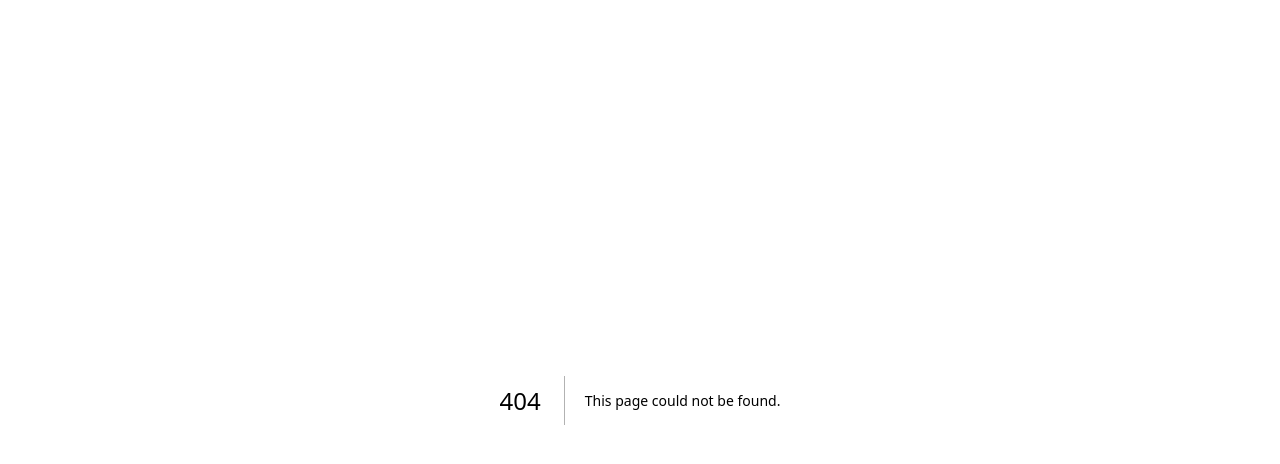
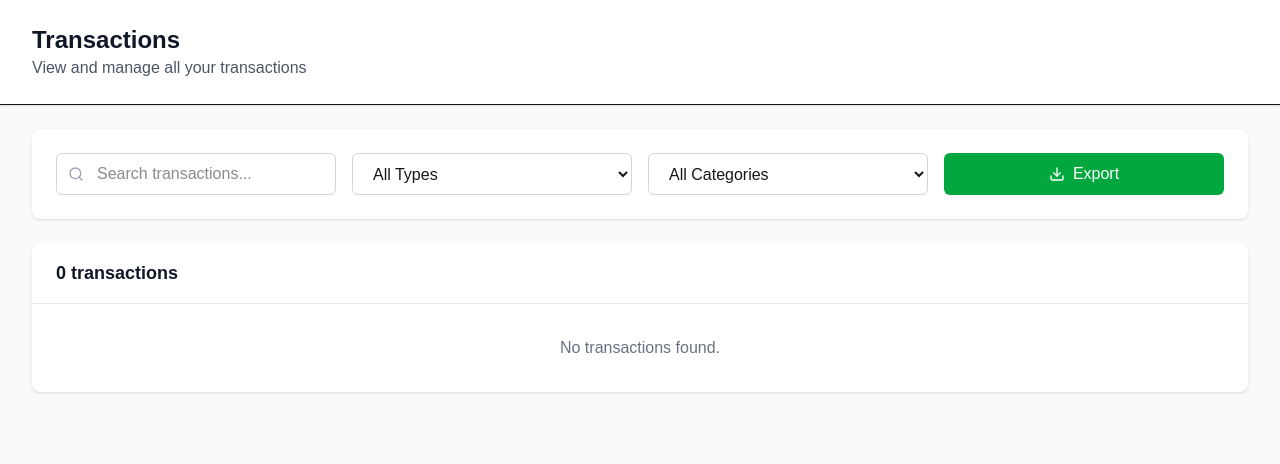
Before and after one commit to alihaider22/personal-budget-tracker, a Next.js app: page /transactions in a window 1280 px wide. Before the commit this address had no page. Shown: the top 464 px of the page. Built offline with nearby package versions, Linux system fonts and the light colour scheme.

Commit message:
Add Transactions Page component with transaction management features

```diff
--- /dev/null
+++ b/src/app/transactions/page.tsx
@@ -0,0 +1,215 @@
+"use client";
+
+import { useState, useEffect } from "react";
+import { Search, Filter, Download } from "lucide-react";
+import { Transaction, Category } from "@/types";
+import { formatCurrency, formatDate } from "@/utils";
+
+export default function TransactionsPage() {
+  const [transactions, setTransactions] = useState<Transaction[]>([]);
+  const [categories, setCategories] = useState<Category[]>([]);
+  const [searchTerm, setSearchTerm] = useState("");
+  const [filterType, setFilterType] = useState<"all" | "income" | "expense">(
+    "all"
+  );
+  const [filterCategory, setFilterCategory] = useState("");
+
+  useEffect(() => {
+    const savedTransactions = localStorage.getItem("transactions");
+    const savedCategories = localStorage.getItem("categories");
+
+    if (savedTransactions) {
+      setTransactions(JSON.parse(savedTransactions));
+    }
+
+    if (savedCategories) {
+      setCategories(JSON.parse(savedCategories));
+    }
+  }, []);
+
+  const filteredTransactions = transactions.filter((transaction) => {
+    const matchesSearch = transaction.description
+      .toLowerCase()
+      .includes(searchTerm.toLowerCase());
+    const matchesType = filterType === "all" || transaction.type === filterType;
+    const matchesCategory =
+      filterCategory === "" || transaction.category === filterCategory;
+
+    return matchesSearch && matchesType && matchesCategory;
+  });
+
+  const handleDeleteTransaction = (id: string) => {
+    if (confirm("Are you sure you want to delete this transaction?")) {
+      const updatedTransactions = transactions.filter((t) => t.id !== id);
+      setTransactions(updatedTransactions);
+      localStorage.setItem("transactions", JSON.stringify(updatedTransactions));
+    }
+  };
+
+  return (
+    <div className="min-h-screen bg-gray-50">
+      {/* Header */}
+      <header className="bg-white shadow-sm border-b">
+        <div className="max-w-7xl mx-auto px-4 sm:px-6 lg:px-8">
+          <div className="flex justify-between items-center py-6">
+            <div>
+              <h1 className="text-2xl font-bold text-gray-900">Transactions</h1>
+              <p className="text-gray-600">
+                View and manage all your transactions
+              </p>
+            </div>
+          </div>
+        </div>
+      </header>
+
+      {/* Filters */}
+      <div className="max-w-7xl mx-auto px-4 sm:px-6 lg:px-8 py-6">
+        <div className="bg-white rounded-lg shadow p-6 mb-6">
+          <div className="grid grid-cols-1 md:grid-cols-4 gap-4">
+            {/* Search */}
+            <div className="relative">
+              <Search className="absolute left-3 top-1/2 transform -translate-y-1/2 text-gray-400 w-4 h-4" />
+              <input
+                type="text"
+                placeholder="Search transactions..."
+                value={searchTerm}
+                onChange={(e) => setSearchTerm(e.target.value)}
+                className="w-full pl-10 pr-4 py-2 border border-gray-300 rounded-md focus:outline-none focus:ring-2 focus:ring-blue-500"
+              />
+            </div>
+
+            {/* Type Filter */}
+            <select
+              value={filterType}
+              onChange={(e) =>
+                setFilterType(e.target.value as "all" | "income" | "expense")
+              }
+              className="px-4 py-2 border border-gray-300 rounded-md focus:outline-none focus:ring-2 focus:ring-blue-500"
+            >
+              <option value="all">All Types</option>
+              <option value="income">Income</option>
+              <option value="expense">Expense</option>
+            </select>
+
+            {/* Category Filter */}
+            <select
+              value={filterCategory}
+              onChange={(e) => setFilterCategory(e.target.value)}
+              className="px-4 py-2 border border-gray-300 rounded-md focus:outline-none focus:ring-2 focus:ring-blue-500"
+            >
+              <option value="">All Categories</option>
+              {categories.map((category) => (
+                <option key={category.id} value={category.name}>
+                  {category.name}
+                </option>
+              ))}
+            </select>
+
+            {/* Export Button */}
+            <button className="flex items-center justify-center gap-2 px-4 py-2 bg-green-600 text-white rounded-md hover:bg-green-700 transition-colors">
+              <Download className="w-4 h-4" />
+              Export
+            </button>
+          </div>
+        </div>
+
+        {/* Transactions Table */}
+        <div className="bg-white rounded-lg shadow overflow-hidden">
+          <div className="px-6 py-4 border-b border-gray-200">
+            <h2 className="text-lg font-semibold text-gray-900">
+              {filteredTransactions.length} transaction
+              {filteredTransactions.length !== 1 ? "s" : ""}
+            </h2>
+          </div>
+
+          {filteredTransactions.length === 0 ? (
+            <div className="px-6 py-8 text-center">
+              <p className="text-gray-500">No transactions found.</p>
+            </div>
+          ) : (
+            <div className="overflow-x-auto">
+              <table className="w-full">
+                <thead className="bg-gray-50">
+                  <tr>
+                    <th className="px-6 py-3 text-left text-xs font-medium text-gray-500 uppercase tracking-wider">
+                      Description
+                    </th>
+                    <th className="px-6 py-3 text-left text-xs font-medium text-gray-500 uppercase tracking-wider">
+                      Category
+                    </th>
+                    <th className="px-6 py-3 text-left text-xs font-medium text-gray-500 uppercase tracking-wider">
+                      Type
+                    </th>
+                    <th className="px-6 py-3 text-left text-xs font-medium text-gray-500 uppercase tracking-wider">
+                      Amount
+                    </th>
+                    <th className="px-6 py-3 text-left text-xs font-medium text-gray-500 uppercase tracking-wider">
+                      Date
+                    </th>
+                    <th className="px-6 py-3 text-left text-xs font-medium text-gray-500 uppercase tracking-wider">
+                      Actions
+                    </th>
+                  </tr>
+                </thead>
+                <tbody className="bg-white divide-y divide-gray-200">
+                  {filteredTransactions.map((transaction) => (
+                    <tr key={transaction.id} className="hover:bg-gray-50">
+                      <td className="px-6 py-4 whitespace-nowrap">
+                        <div className="text-sm font-medium text-gray-900">
+                          {transaction.description}
+                        </div>
+                      </td>
+                      <td className="px-6 py-4 whitespace-nowrap">
+                        <div className="text-sm text-gray-500">
+                          {transaction.category}
+                        </div>
+                      </td>
+                      <td className="px-6 py-4 whitespace-nowrap">
+                        <span
+                          className={`inline-flex px-2 py-1 text-xs font-semibold rounded-full ${
+                            transaction.type === "income"
+                              ? "bg-green-100 text-green-800"
+                              : "bg-red-100 text-red-800"
+                          }`}
+                        >
+                          {transaction.type}
+                        </span>
+                      </td>
+                      <td className="px-6 py-4 whitespace-nowrap">
+                        <div
+                          className={`text-sm font-semibold ${
+                            transaction.type === "income"
+                              ? "text-green-600"
+                              : "text-red-600"
+                          }`}
+                        >
+                          {transaction.type === "income" ? "+" : "-"}
+                          {formatCurrency(transaction.amount)}
+                        </div>
+                      </td>
+                      <td className="px-6 py-4 whitespace-nowrap">
+                        <div className="text-sm text-gray-500">
+                          {formatDate(transaction.date)}
+                        </div>
+                      </td>
+                      <td className="px-6 py-4 whitespace-nowrap">
+                        <button
+                          onClick={() =>
+                            handleDeleteTransaction(transaction.id)
+                          }
+                          className="text-red-600 hover:text-red-900 text-sm font-medium"
+                        >
+                          Delete
+                        </button>
+                      </td>
+                    </tr>
+                  ))}
+                </tbody>
+              </table>
+            </div>
+          )}
+        </div>
+      </div>
+    </div>
+  );
+}
```
